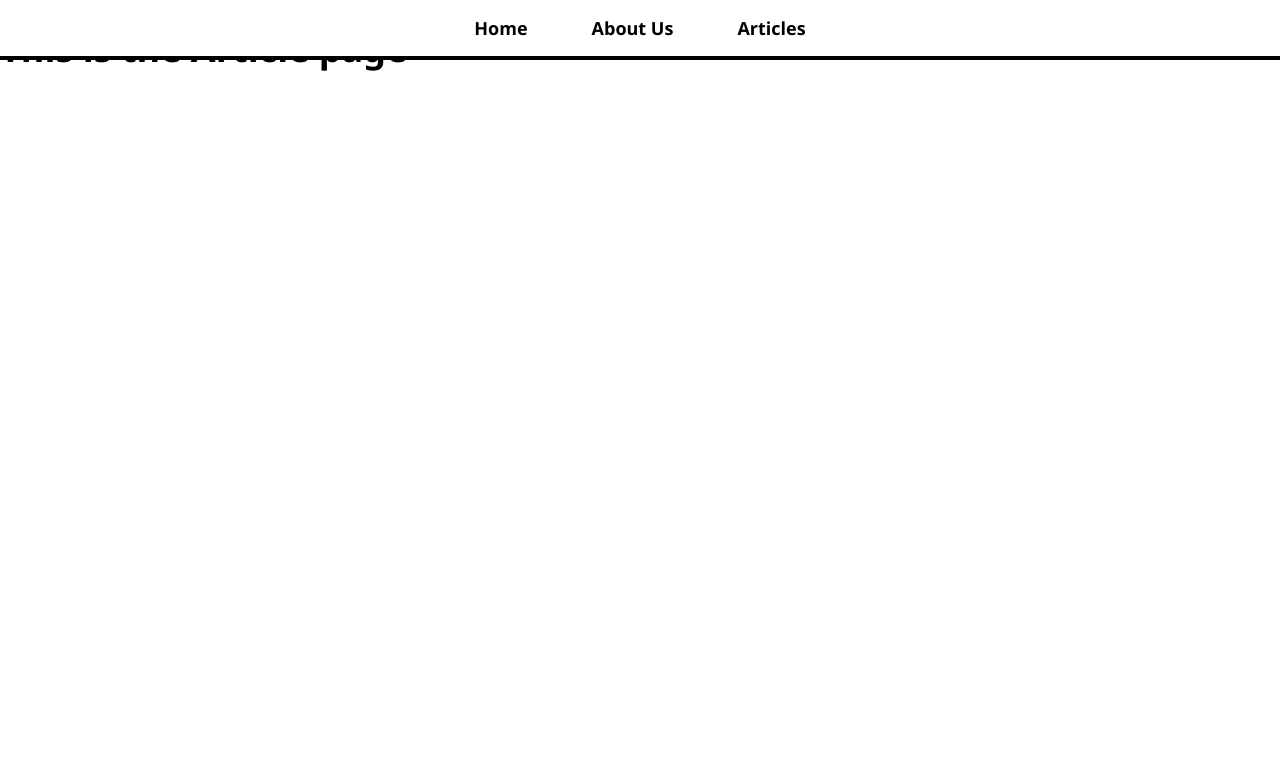
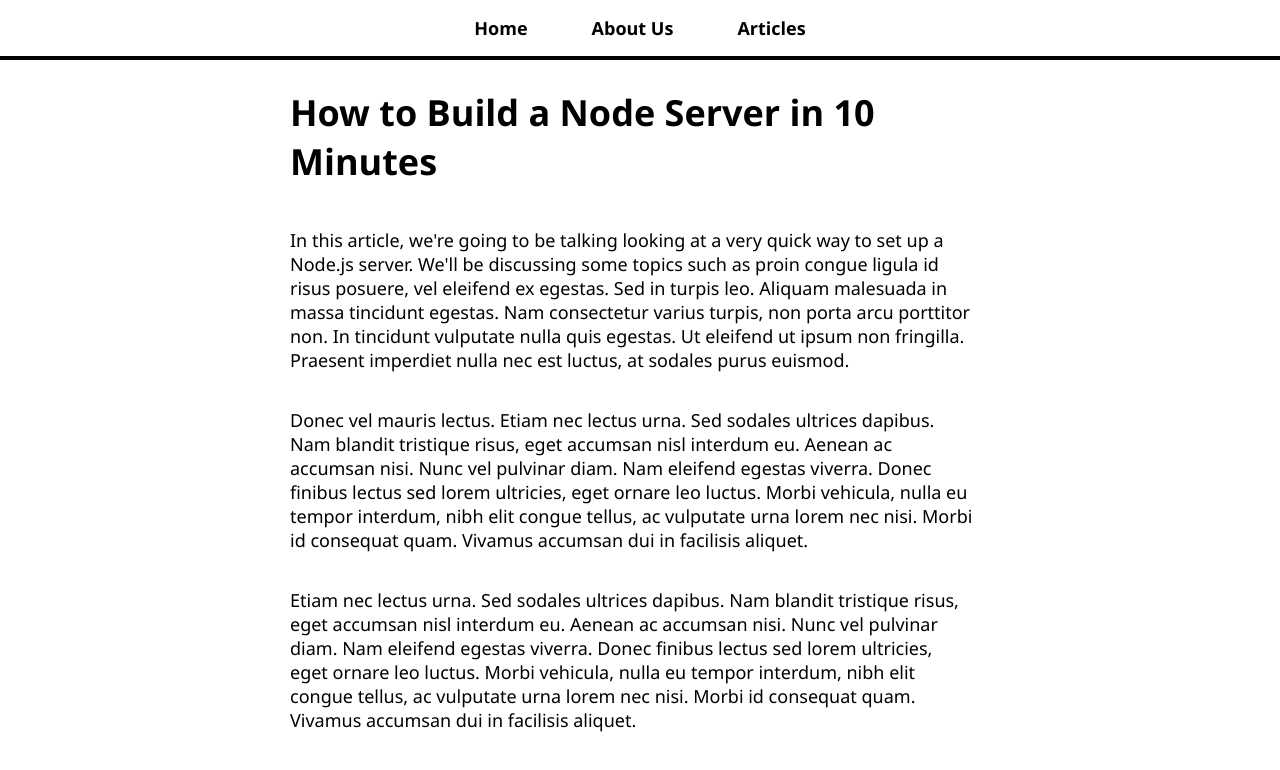
Before and after one commit to kshitijingole/my-blog, a React (Create React App) app: page /articles/learn-node in a window 1280 px wide. Shown: the top 770 px of the page. Built offline with nearby package versions, Linux system fonts and the light colour scheme.

Commit message:
URL Parameter and React Routers

```diff
--- a/src/App.js
+++ b/src/App.js
@@ -12,13 +12,14 @@
     <BrowserRouter>
     <div className="App">
       <NavBar />
+      <div id="page-body">
       <Routes>
         <Route path='/' element={<HomePage />}></Route>
         <Route path='/about-us' element={<AboutPage />}></Route>
         <Route path='/articles' element={<ArticleListPage />}></Route>
         <Route path='/articles/:articleId' element={<ArticlePage />}></Route>
       </Routes>
-
+      </div>
     </div>
     </BrowserRouter>
 
--- a/src/pages/ArticlePage.js
+++ b/src/pages/ArticlePage.js
@@ -1,8 +1,15 @@
+import { useParams } from "react-router-dom";
+import articles from "./article-content";
 const ArticlePage = () => {
+    const { articleId } = useParams();
+    const article = articles.find(article => article.name === articleId);
     return (
-        <div>
-            <h1>This is the Article page</h1>
-        </div>
+        <>
+            <h1>{article.title}</h1>
+            {article.content.map(paragraph => (
+                <p>{paragraph}</p>
+            ))}
+        </>
     );
 }
 
--- /dev/null
+++ b/src/pages/article-content.js
@@ -0,0 +1,77 @@
+const articles = [
+    {
+        name: 'learn-react',
+        title: 'The Fastest Way to Learn React',
+        content: [
+            `Welcome! Today we're going to be talking about the fastest way to
+            learn React. We'll be discussing some topics such as proin congue
+            ligula id risus posuere, vel eleifend ex egestas. Sed in turpis leo.
+            Aliquam malesuada in massa tincidunt egestas. Nam consectetur varius turpis,
+            non porta arcu porttitor non. In tincidunt vulputate nulla quis egestas. Ut
+            eleifend ut ipsum non fringilla. Praesent imperdiet nulla nec est luctus, at
+            sodales purus euismod.`,
+            `Donec vel mauris lectus. Etiam nec lectus urna. Sed sodales ultrices dapibus.
+            Nam blandit tristique risus, eget accumsan nisl interdum eu. Aenean ac accumsan
+            nisi. Nunc vel pulvinar diam. Nam eleifend egestas viverra. Donec finibus lectus
+            sed lorem ultricies, eget ornare leo luctus. Morbi vehicula, nulla eu tempor
+            interdum, nibh elit congue tellus, ac vulputate urna lorem nec nisi. Morbi id
+            consequat quam. Vivamus accumsan dui in facilisis aliquet.`,
+            `Etiam nec lectus urna. Sed sodales ultrices dapibus.
+            Nam blandit tristique risus, eget accumsan nisl interdum eu. Aenean ac accumsan
+            nisi. Nunc vel pulvinar diam. Nam eleifend egestas viverra. Donec finibus lectus
+            sed lorem ultricies, eget ornare leo luctus. Morbi vehicula, nulla eu tempor
+            interdum, nibh elit congue tellus, ac vulputate urna lorem nec nisi. Morbi id
+            consequat quam. Vivamus accumsan dui in facilisis aliquet.`,
+        ]
+    },    {
+        name: 'learn-node',
+        title: 'How to Build a Node Server in 10 Minutes',
+        content: [
+            `In this article, we're going to be talking looking at a very quick way
+            to set up a Node.js server. We'll be discussing some topics such as proin congue
+            ligula id risus posuere, vel eleifend ex egestas. Sed in turpis leo.
+            Aliquam malesuada in massa tincidunt egestas. Nam consectetur varius turpis,
+            non porta arcu porttitor non. In tincidunt vulputate nulla quis egestas. Ut
+            eleifend ut ipsum non fringilla. Praesent imperdiet nulla nec est luctus, at
+            sodales purus euismod.`,
+            `Donec vel mauris lectus. Etiam nec lectus urna. Sed sodales ultrices dapibus.
+            Nam blandit tristique risus, eget accumsan nisl interdum eu. Aenean ac accumsan
+            nisi. Nunc vel pulvinar diam. Nam eleifend egestas viverra. Donec finibus lectus
+            sed lorem ultricies, eget ornare leo luctus. Morbi vehicula, nulla eu tempor
+            interdum, nibh elit congue tellus, ac vulputate urna lorem nec nisi. Morbi id
+            consequat quam. Vivamus accumsan dui in facilisis aliquet.`,
+            `Etiam nec lectus urna. Sed sodales ultrices dapibus.
+            Nam blandit tristique risus, eget accumsan nisl interdum eu. Aenean ac accumsan
+            nisi. Nunc vel pulvinar diam. Nam eleifend egestas viverra. Donec finibus lectus
+            sed lorem ultricies, eget ornare leo luctus. Morbi vehicula, nulla eu tempor
+            interdum, nibh elit congue tellus, ac vulputate urna lorem nec nisi. Morbi id
+            consequat quam. Vivamus accumsan dui in facilisis aliquet.`,
+        ]
+    },     {
+        name: 'mongodb',
+        title: 'Learn MongoDB',
+        content: [
+            `Today is the day I talk about something which scares most people: resumes.
+            In reality, I'm not sure why people have such a hard time with proin congue
+            ligula id risus posuere, vel eleifend ex egestas. Sed in turpis leo.
+            Aliquam malesuada in massa tincidunt egestas. Nam consectetur varius turpis,
+            non porta arcu porttitor non. In tincidunt vulputate nulla quis egestas. Ut
+            eleifend ut ipsum non fringilla. Praesent imperdiet nulla nec est luctus, at
+            sodales purus euismod.`,
+            `Donec vel mauris lectus. Etiam nec lectus urna. Sed sodales ultrices dapibus.
+            Nam blandit tristique risus, eget accumsan nisl interdum eu. Aenean ac accumsan
+            nisi. Nunc vel pulvinar diam. Nam eleifend egestas viverra. Donec finibus lectus
+            sed lorem ultricies, eget ornare leo luctus. Morbi vehicula, nulla eu tempor
+            interdum, nibh elit congue tellus, ac vulputate urna lorem nec nisi. Morbi id
+            consequat quam. Vivamus accumsan dui in facilisis aliquet.`,
+            `Etiam nec lectus urna. Sed sodales ultrices dapibus.
+            Nam blandit tristique risus, eget accumsan nisl interdum eu. Aenean ac accumsan
+            nisi. Nunc vel pulvinar diam. Nam eleifend egestas viverra. Donec finibus lectus
+            sed lorem ultricies, eget ornare leo luctus. Morbi vehicula, nulla eu tempor
+            interdum, nibh elit congue tellus, ac vulputate urna lorem nec nisi. Morbi id
+            consequat quam. Vivamus accumsan dui in facilisis aliquet.`,
+        ]
+    },
+];
+
+export default articles;
```
